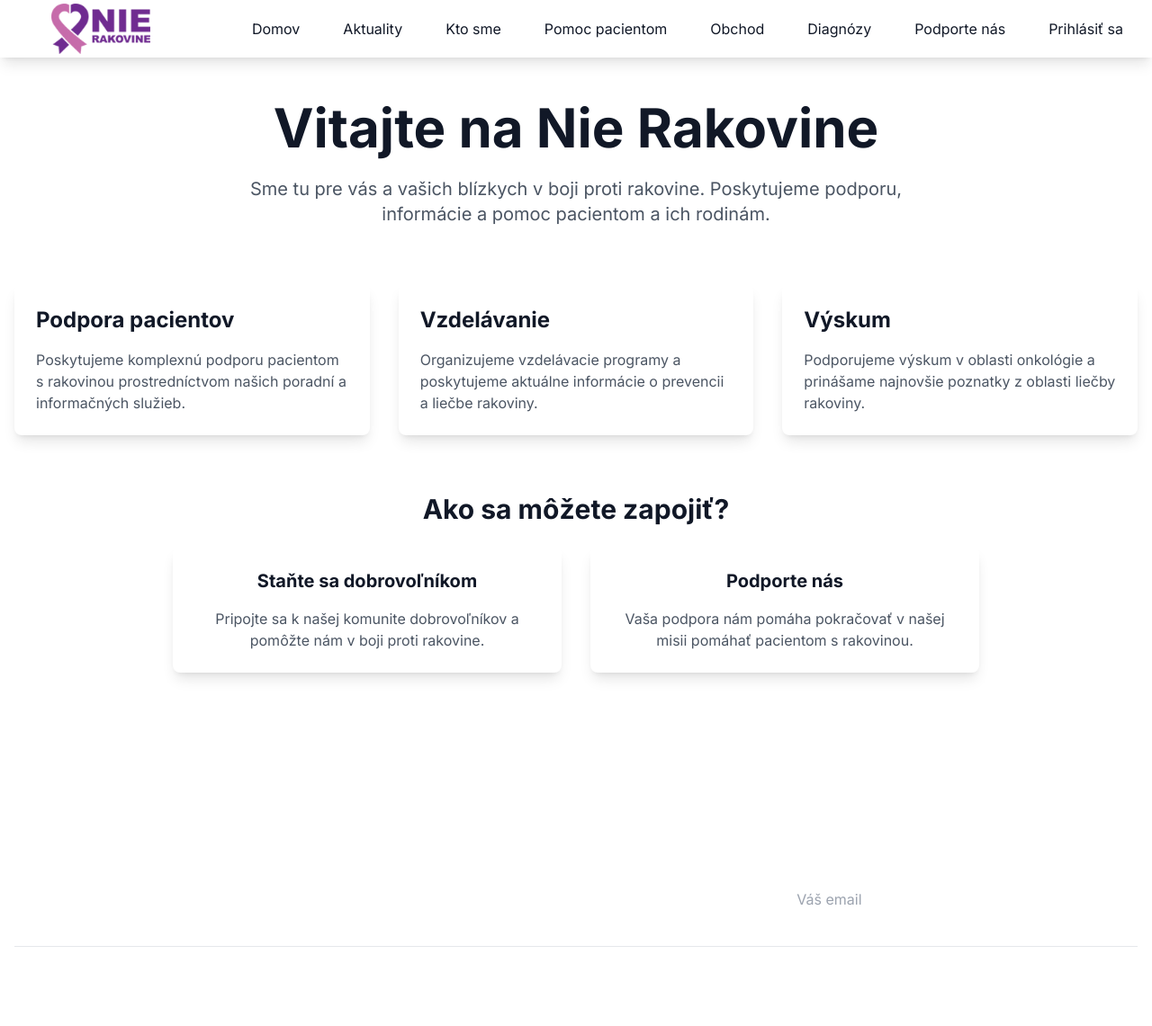
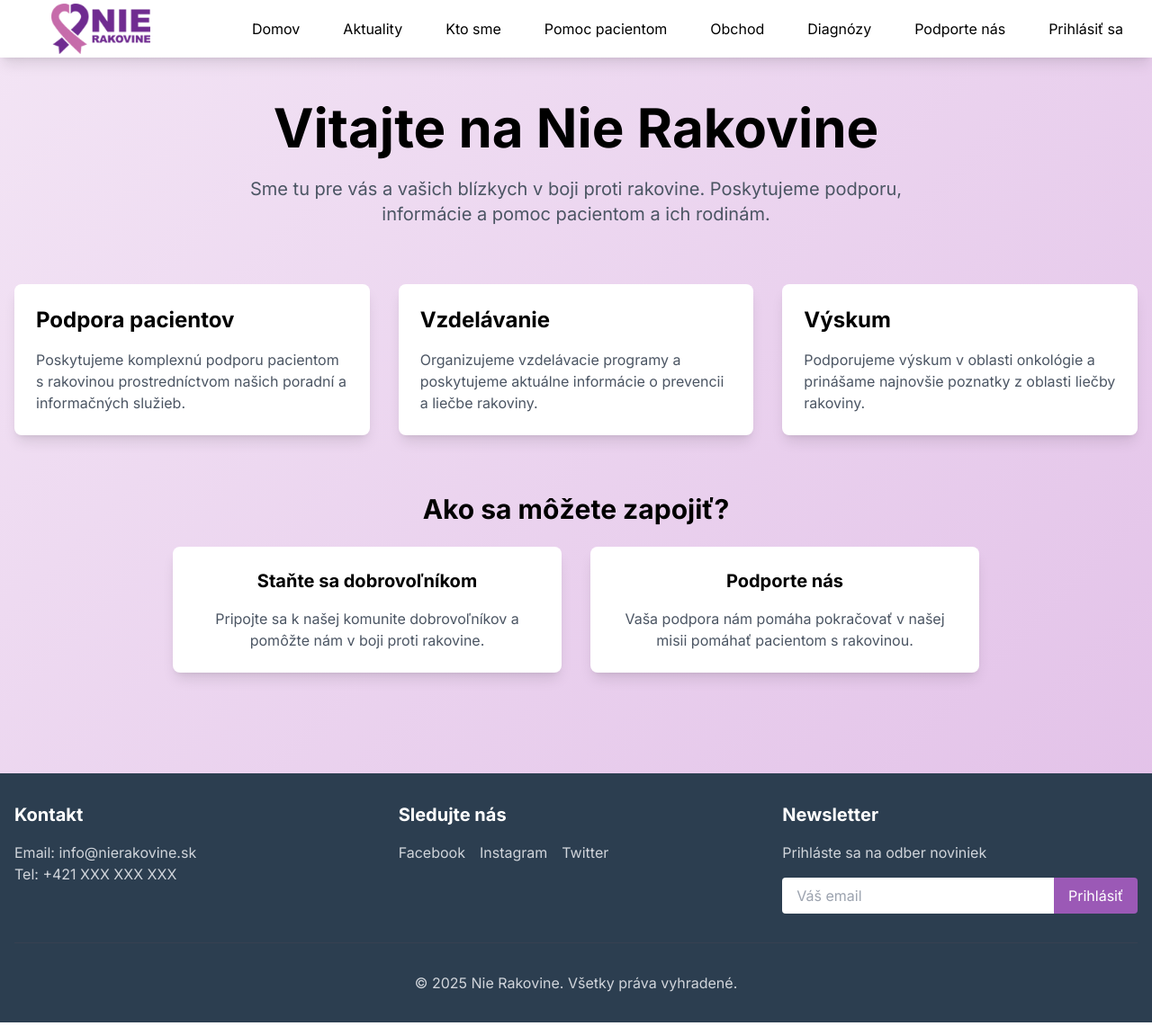
Before and after one commit to Andy15084/NieRakovine, a Next.js app: page / in a window 1280 px wide. Shown: the whole page at 90% size. Built offline with nearby package versions, Linux system fonts and the light colour scheme.

Commit message:
background, footer,navbar buttons

```diff
--- a/src/app/globals.css
+++ b/src/app/globals.css
@@ -9,6 +9,7 @@
   --primary-purple: #8E44AD;
   --light-purple: #9B59B6;
   --dark-purple: #6C3483;
+  --dark-blue: #2C3E50;
 }
 
 @media (prefers-color-scheme: dark) {
@@ -20,24 +21,20 @@
 }
 
 body {
-  color: rgb(var(--foreground-rgb));
-  background: linear-gradient(
-    to bottom,
-    transparent,
-    rgb(var(--background-end-rgb))
-  )
-  rgb(var(--background-start-rgb));
-  @apply bg-white text-gray-900 dark:bg-gray-900 dark:text-white;
+  @apply min-h-screen;
+  background: linear-gradient(135deg, #F3E5F5 0%, #E1BEE7 100%);
 }
 
 @layer components {
   .nav-link {
-    @apply px-4 py-2 transition-colors duration-200 hover:text-[var(--light-purple)];
+    @apply px-4 py-2 rounded-full transition-all duration-200
+    bg-white/50 hover:bg-[var(--light-purple)] hover:text-white
+    hover:shadow-lg transform hover:-translate-y-0.5;
   }
 
   .dropdown {
     @apply invisible opacity-0 absolute bg-white shadow-lg rounded-md py-2 min-w-[200px]
-    transition-all duration-200 transform -translate-y-2;
+    transition-all duration-200 transform -translate-y-2 mt-2;
   }
 
   .group:hover .dropdown {
@@ -45,6 +42,11 @@ body {
   }
 
   .dropdown-item {
-    @apply block px-4 py-2 text-gray-800 transition-colors duration-200 hover:bg-[var(--light-purple)] hover:text-white;
+    @apply block px-4 py-2 text-gray-800 transition-colors duration-200
+    hover:bg-[var(--light-purple)] hover:text-white;
+  }
+
+  .footer {
+    @apply bg-[var(--dark-blue)] text-white py-8 mt-auto;
   }
 }
--- a/src/app/layout.tsx
+++ b/src/app/layout.tsx
@@ -18,9 +18,9 @@ export default function RootLayout({
 }) {
   return (
     <html lang="sk">
-      <body className={inter.className}>
+      <body className={`${inter.className} flex flex-col min-h-screen`}>
         <Navbar />
-        <main className="min-h-screen">
+        <main className="flex-grow">
           {children}
         </main>
         <Footer />
--- a/src/components/Footer.tsx
+++ b/src/components/Footer.tsx
@@ -1,38 +1,38 @@
 const Footer = () => {
   return (
-    <footer className="bg-primary-purple text-white">
-      <div className="max-w-7xl mx-auto px-4 py-8">
+    <footer className="footer">
+      <div className="max-w-7xl mx-auto px-4">
         <div className="grid grid-cols-1 md:grid-cols-3 gap-8">
           <div>
             <h3 className="text-xl font-bold mb-4">Kontakt</h3>
-            <p>Email: info@nierakovine.sk</p>
-            <p>Tel: +421 XXX XXX XXX</p>
+            <p className="text-gray-300">Email: info@nierakovine.sk</p>
+            <p className="text-gray-300">Tel: +421 XXX XXX XXX</p>
           </div>
           <div>
             <h3 className="text-xl font-bold mb-4">Sledujte nás</h3>
             <div className="flex space-x-4">
-              <a href="#" className="hover:text-light-purple">Facebook</a>
-              <a href="#" className="hover:text-light-purple">Instagram</a>
-              <a href="#" className="hover:text-light-purple">Twitter</a>
+              <a href="#" className="text-gray-300 hover:text-white transition-colors duration-200">Facebook</a>
+              <a href="#" className="text-gray-300 hover:text-white transition-colors duration-200">Instagram</a>
+              <a href="#" className="text-gray-300 hover:text-white transition-colors duration-200">Twitter</a>
             </div>
           </div>
           <div>
             <h3 className="text-xl font-bold mb-4">Newsletter</h3>
-            <p className="mb-4">Prihláste sa na odber noviniek</p>
+            <p className="text-gray-300 mb-4">Prihláste sa na odber noviniek</p>
             <div className="flex">
               <input
                 type="email"
                 placeholder="Váš email"
-                className="px-4 py-2 rounded-l text-gray-900 flex-1"
+                className="px-4 py-2 rounded-l text-gray-900 flex-1 focus:outline-none focus:ring-2 focus:ring-[var(--light-purple)]"
               />
-              <button className="bg-light-purple hover:bg-dark-purple px-4 py-2 rounded-r transition-colors duration-200">
+              <button className="bg-[var(--light-purple)] hover:bg-[var(--dark-purple)] px-4 py-2 rounded-r transition-colors duration-200">
                 Prihlásiť
               </button>
             </div>
           </div>
         </div>
-        <div className="mt-8 pt-8 border-t border-light-purple text-center">
-          <p>&copy; {new Date().getFullYear()} Nie Rakovine. Všetky práva vyhradené.</p>
+        <div className="mt-8 pt-8 border-t border-gray-700 text-center">
+          <p className="text-gray-300">&copy; {new Date().getFullYear()} Nie Rakovine. Všetky práva vyhradené.</p>
         </div>
       </div>
     </footer>
```
